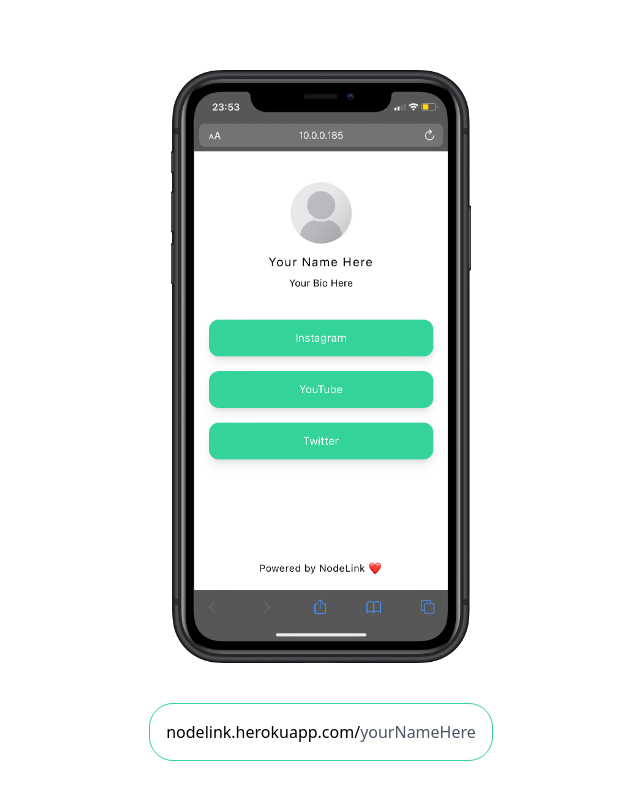
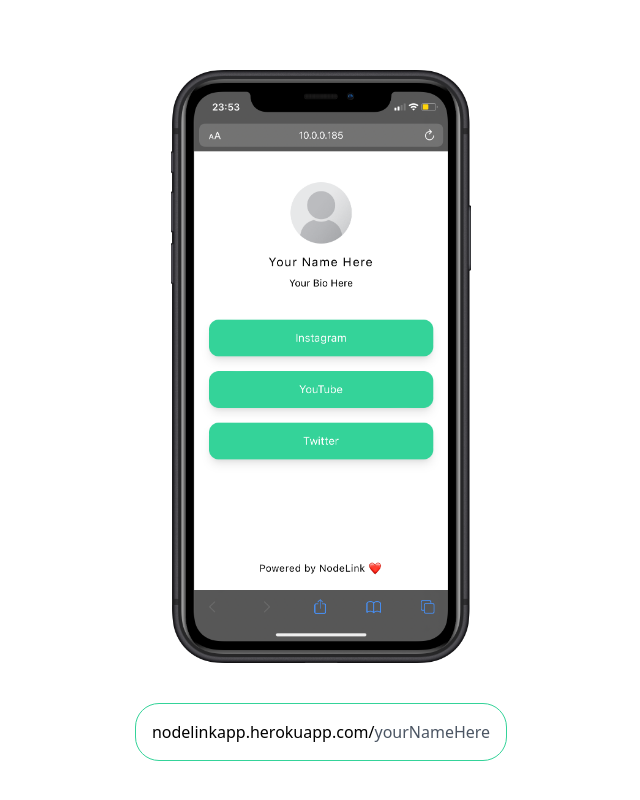
Before and after one commit to arpanneupane19/NodeLink, a React (Create React App) app in the folder client/: page / in a window 1280 px wide. Shown: the part 382-1182 px from the top of the page, without its empty margins (319-959 px from the left). Built offline with nearby package versions, Linux system fonts and the light colour scheme.

Commit message:
changed url for app on home page demo

```diff
--- a/client/src/pages/Home.js
+++ b/client/src/pages/Home.js
@@ -52,7 +52,7 @@
             className="mb-10"
           />
           <div className="border border-green-400 md:p-4 p-3 sm:text-base text-sm rounded-3xl text-center">
-            nodelink.herokuapp.com/
+            nodelinkapp.herokuapp.com/
             <span className="text-gray-600">yourNameHere</span>
           </div>
         </div>
```
